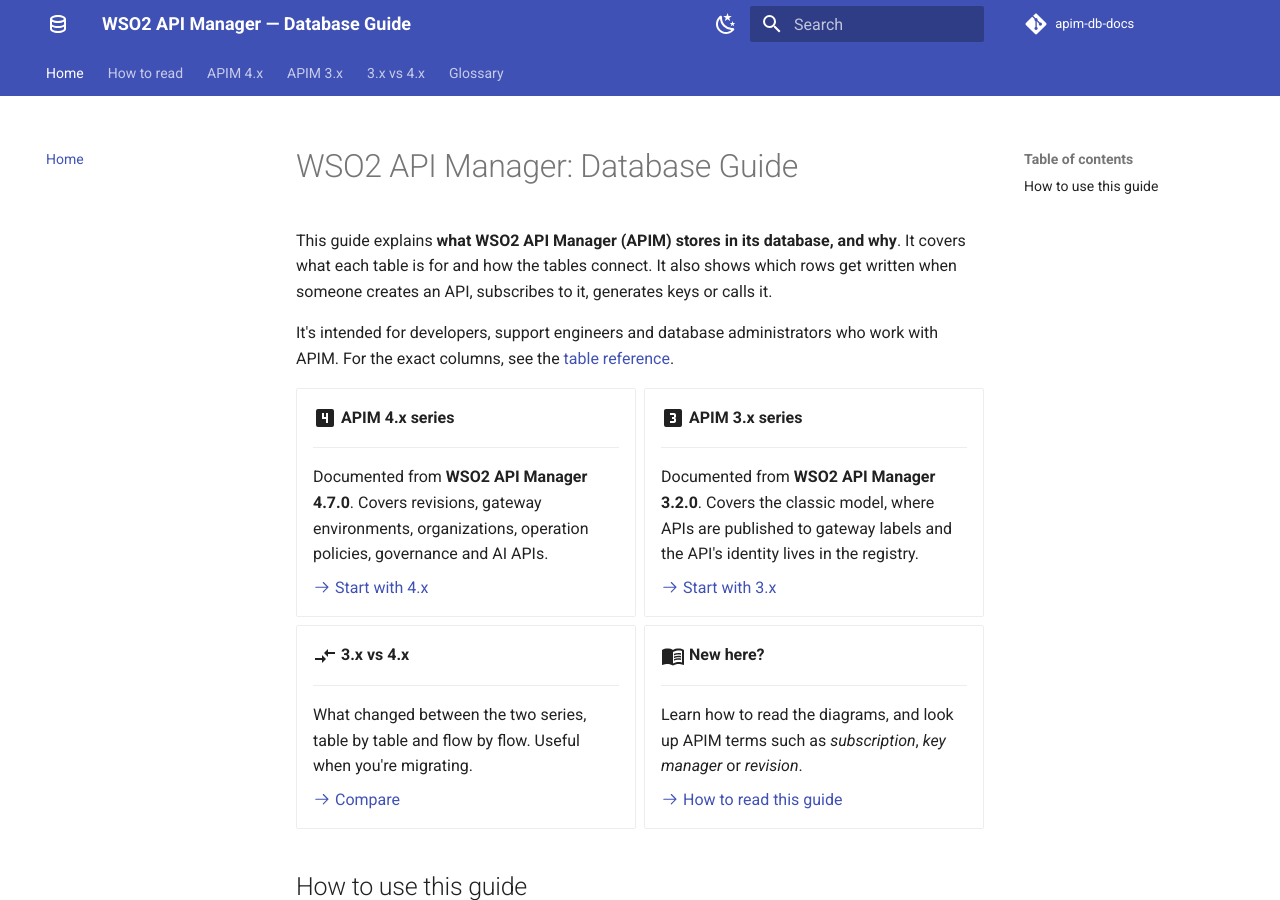
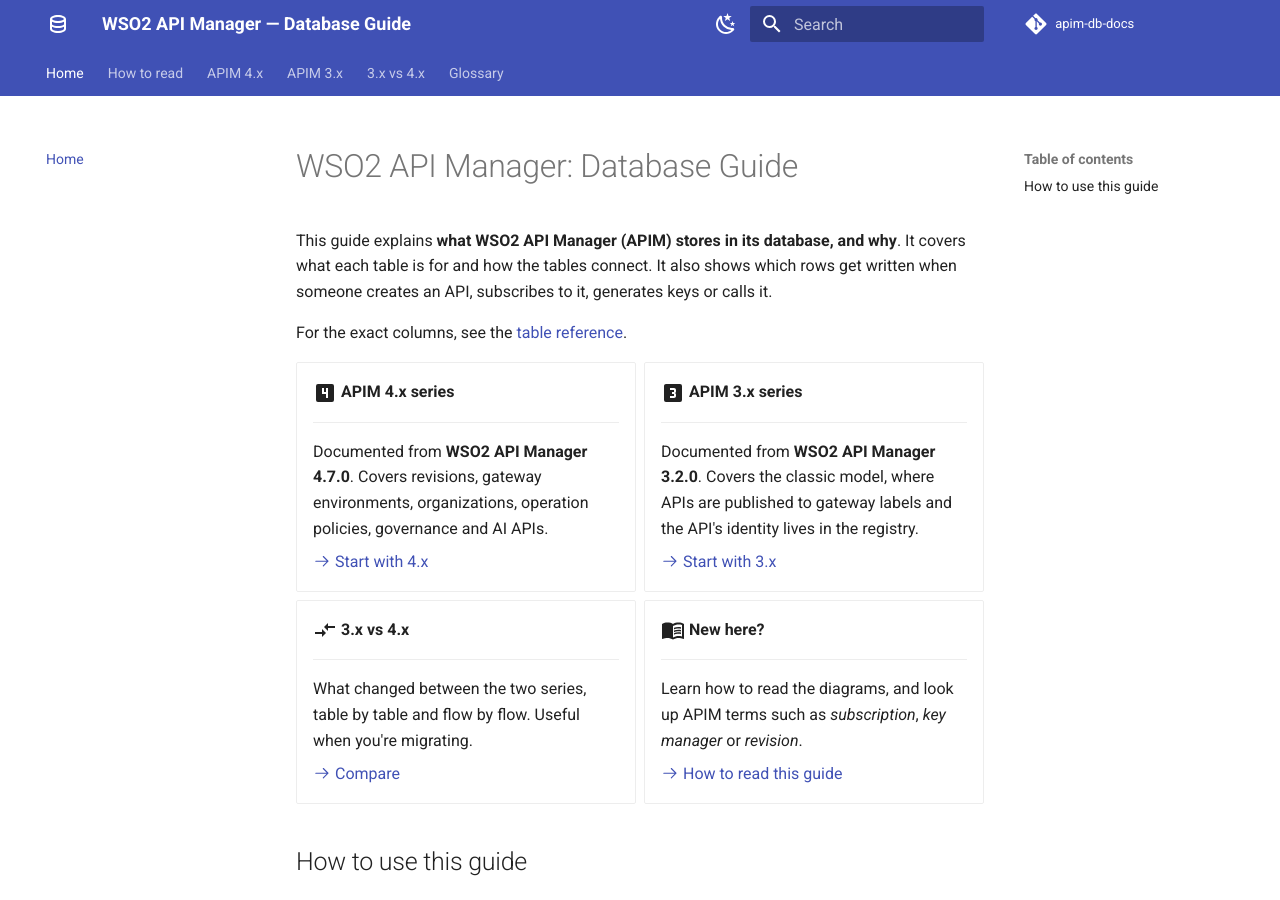
Before and after one commit to SaviNimz/apim-db-docs, an MkDocs documentation site: the page built from docs/index.md, in a window 1280 px wide and 900 px high. Built offline with MkDocs 1.6.1 and Material for MkDocs 9.7.7, drawn with Linux system fonts in a browser that asks for light colours; comment, search, counter and statistics services are not loaded.

Commit message:
Clarify target audience in database guide
Removed redundant sentence fragment for clarity.

```diff
--- a/docs/index.md
+++ b/docs/index.md
@@ -2,7 +2,7 @@
 
 This guide explains **what WSO2 API Manager (APIM) stores in its database, and why**. It covers what each table is for and how the tables connect. It also shows which rows get written when someone creates an API, subscribes to it, generates keys or calls it.
 
-It's intended for developers, support engineers and database administrators who work with APIM. For the exact columns, see the [table reference](apim-4/reference/index.md).
+For the exact columns, see the [table reference](apim-4/reference/index.md).
 
 <div class="grid cards" markdown>
 
```
